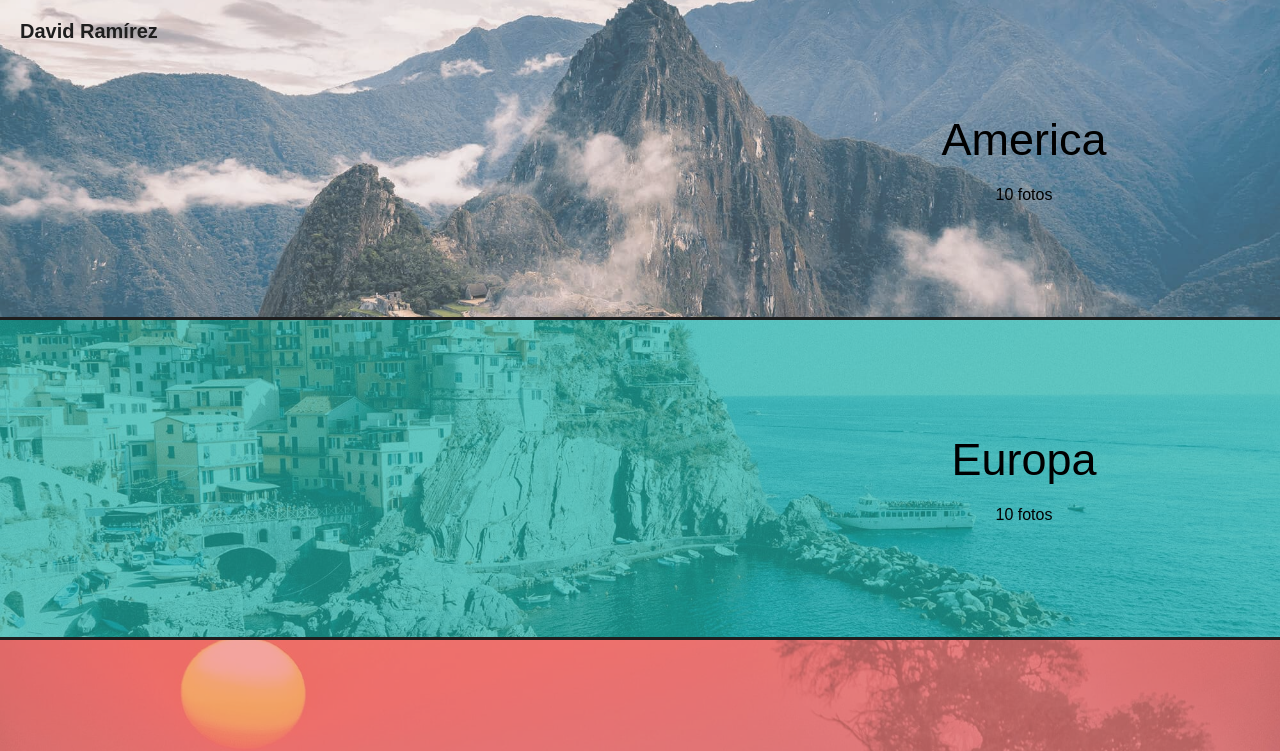
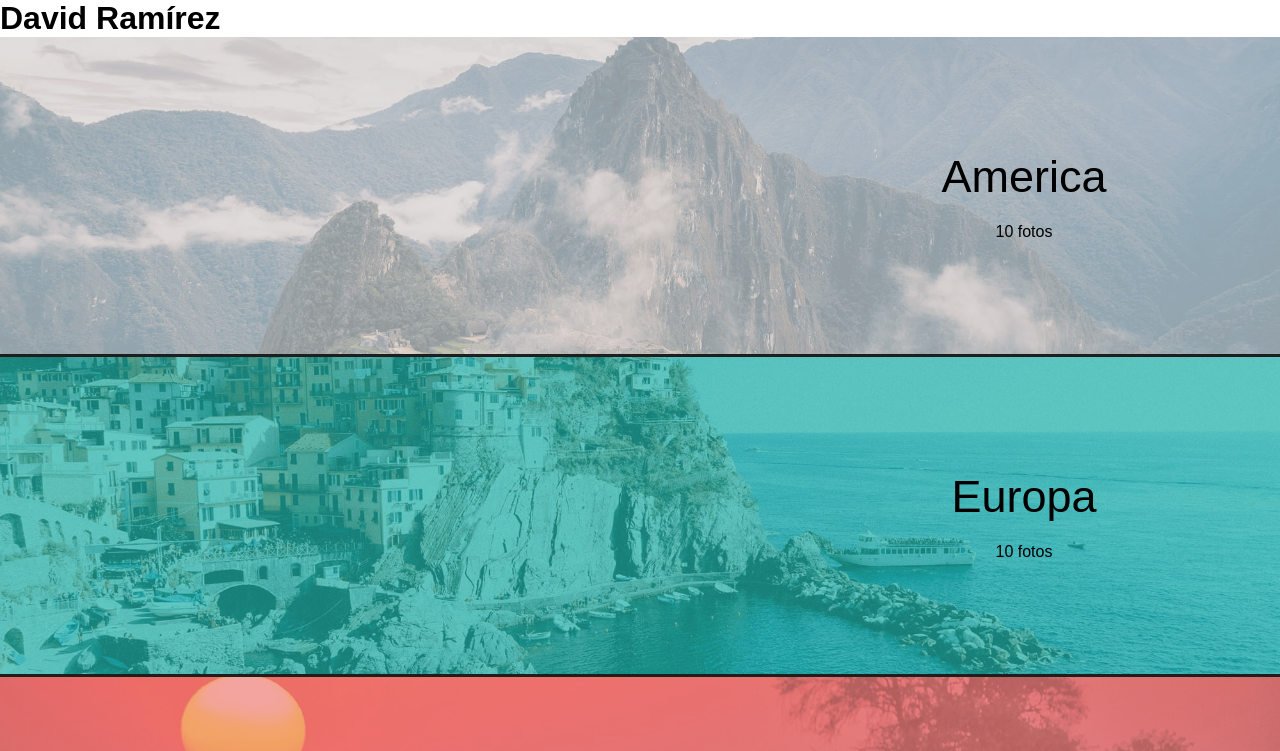
Before and after one commit to davidzz-code/Galeria, a website: page index.html in a window 1280 px wide. Shown: the top 751 px of the page. Drawn offline with Linux system fonts and the light colour scheme; a web font is replaced by a local one.

Commit message:
Rediseñando

```diff
--- a/index.html
+++ b/index.html
@@ -10,7 +10,7 @@
 </head>
 <body>
     <main>
-        <div class="header-nombre">
+        <div class="header">
             <h1>David Ramírez</h1>
         </div>
         <div class="categorias" id="categorias">
```
